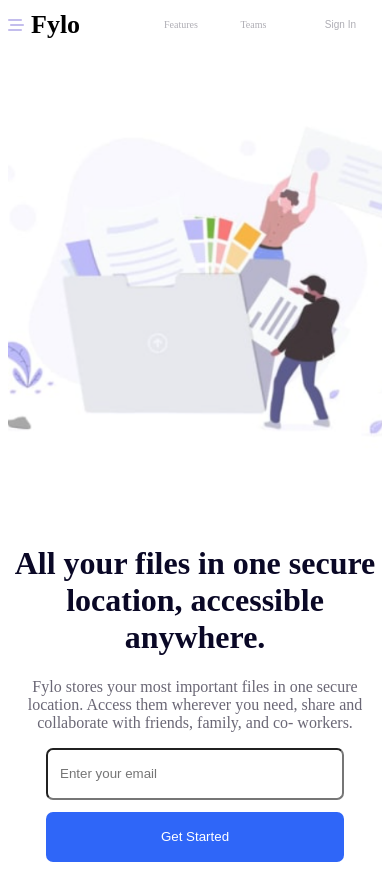
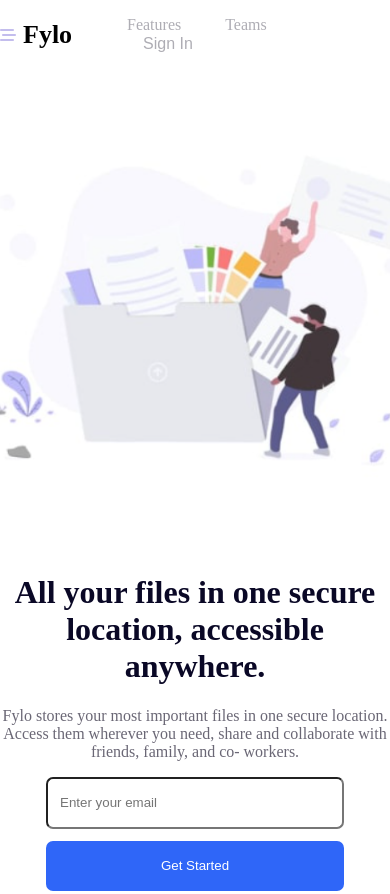
Before and after one commit to Izukach/Fylo-Landing-Page, a plain HTML site: page index.html in a window 390 px wide. Shown: the top 894 px of the page. Drawn offline with Linux system fonts and the light colour scheme.

Commit message:
i made changes on  the body element and i change the font-size of my nav links

```diff
--- a/style.css
+++ b/style.css
@@ -323,12 +323,12 @@ nav li a:hover {
 
 @media screen and (max-width: 768px) {
   .nav-links {
-    font-size: 0.625rem;
+    font-size: 1rem;
   }
 }
 @media screen and (max-width: 768px) {
   #btn2-logo {
-    font-size: 0.625rem;
+    font-size: 1rem;
   }
 }
 
@@ -524,3 +524,9 @@ nav li a:hover {
     text-decoration: none;
   }
 }
+
+@media screen and (max-width: 768px) {
+  body {
+    margin: 0px;
+  }
+}
```
